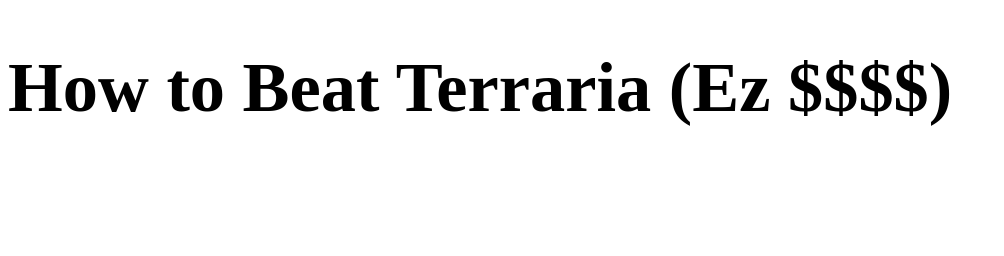
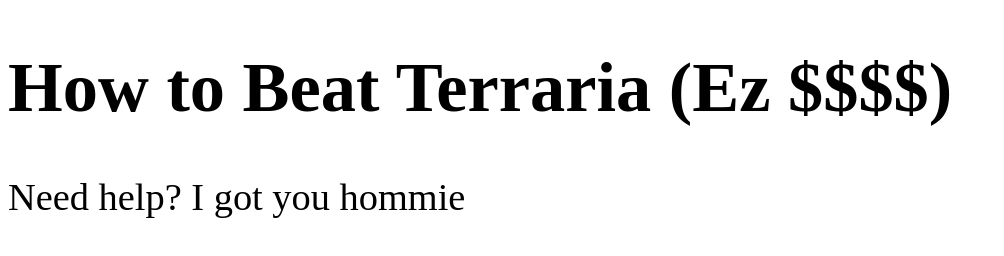
Before and after one commit to KaydenGriffiths/Promotions-Website.github.io, a plain HTML site: page index.html in a window 1280 px wide. Shown: the whole page, without its empty margins (0-1004 px from the left). Drawn offline with Linux system fonts and the light colour scheme.

Commit message:
Update index.html

```diff
--- a/index.html
+++ b/index.html
@@ -13,6 +13,9 @@
 
 <body>
     <header><div><divHeader><h1 style="font-size:5.5vw">How to Beat Terraria (Ez $$$$)</h1></divHeader></div></header>
+    <nav><div>
+        <Header style="font-size:3vw;">Need help? I got you hommie</Header>
+    </div></nav>
 </body>
 
 </html>
```
